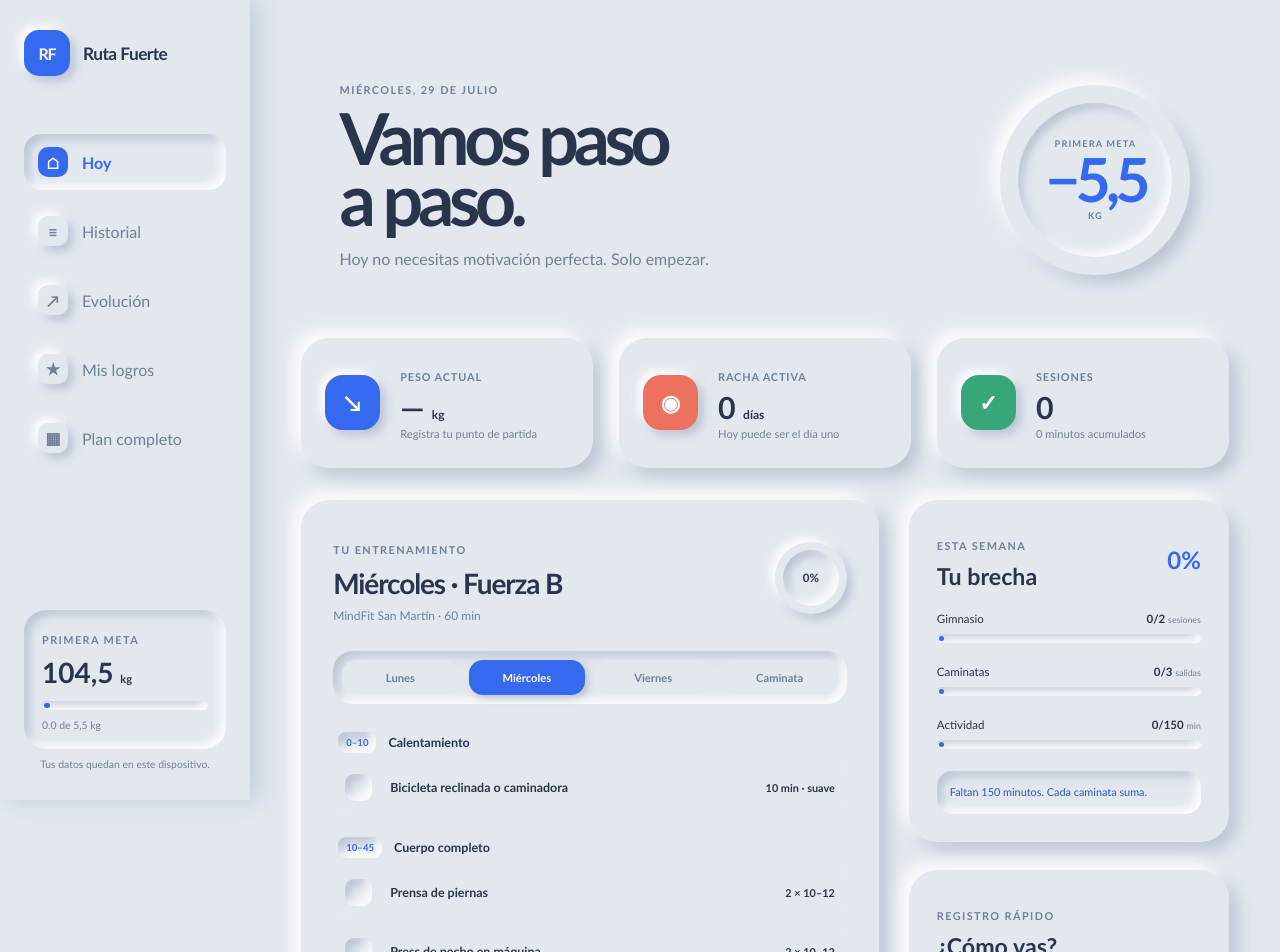
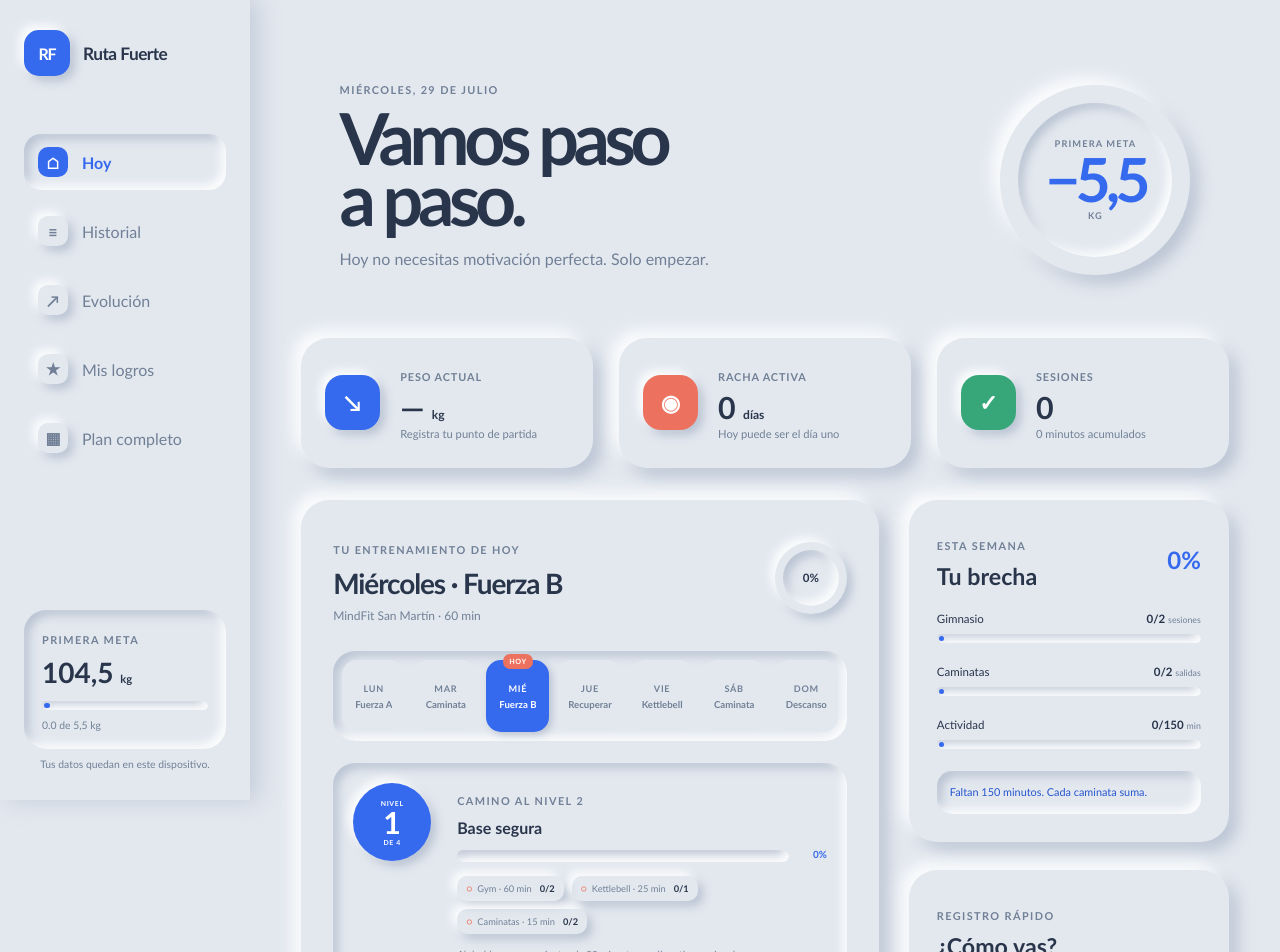
Before and after one commit to geoidegeoidal/ruta-fuerte, a React (Vite) app: page / in a window 1280 px wide. Shown: the top 952 px of the page. Built offline with nearby package versions, Linux system fonts and the light colour scheme.

Commit message:
add guided weekly unlock progression

```diff
--- a/src/main.tsx
+++ b/src/main.tsx
@@ -3,7 +3,7 @@ import { createRoot } from "react-dom/client";
 import "./styles.css";
 
 type View = "hoy" | "historial" | "evolucion" | "logros" | "plan";
-type SessionKey = "lunes" | "miercoles" | "viernes" | "caminar";
+type SessionKey = "lunes" | "miercoles" | "viernes" | "caminar" | "recuperar";
 type LogEntry = {
   id: string;
   date: string;
@@ -95,9 +95,26 @@ const sessions: Record<SessionKey, {
       { name: "Semanas 7–8", prescription: "30 min · 3 días", note: "Si cuesta hablar, baja el ritmo." },
     ]}],
   },
+  recuperar: {
+    label: "Recuperar", place: "En casa o al aire libre", title: "Movilidad suave", duration: 15,
+    blocks: [{ time: "15 MIN", title: "Mover sin exigir", exercises: [
+      { name: "Caminata muy suave", prescription: "8 min" },
+      { name: "Movilidad de hombros y cadera", prescription: "4 min", note: "Sin rebotes ni dolor." },
+      { name: "Respiración tranquila", prescription: "3 min", note: "Inhala y exhala sin aguantar el aire." },
+    ]}],
+  },
 };
 
 const initialStore: Store = { logs: [], checks: {}, startedAt: today() };
+const weeklySchedule: { day: string; short: string; key: SessionKey; detail: string }[] = [
+  { day: "Lunes", short: "LUN", key: "lunes", detail: "Fuerza A" },
+  { day: "Martes", short: "MAR", key: "caminar", detail: "Caminata" },
+  { day: "Miércoles", short: "MIÉ", key: "miercoles", detail: "Fuerza B" },
+  { day: "Jueves", short: "JUE", key: "recuperar", detail: "Recuperar" },
+  { day: "Viernes", short: "VIE", key: "viernes", detail: "Kettlebell" },
+  { day: "Sábado", short: "SÁB", key: "caminar", detail: "Caminata" },
+  { day: "Domingo", short: "DOM", key: "recuperar", detail: "Descanso" },
+];
 
 function loadStore(): Store {
   try {
@@ -107,12 +124,9 @@ function loadStore(): Store {
   return initialStore;
 }
 
-function sessionForToday(): SessionKey {
+function currentDayIndex() {
   const day = new Date().getDay();
-  if (day === 1) return "lunes";
-  if (day === 3) return "miercoles";
-  if (day === 5) return "viernes";
-  return "caminar";
+  return day === 0 ? 6 : day - 1;
 }
 
 function getWeekStart(date = new Date()) {
@@ -188,7 +202,7 @@ function WeightChart({ logs }: { logs: LogEntry[] }) {
 function App() {
   const [store, setStore] = useState<Store>(loadStore);
   const [view, setView] = useState<View>("hoy");
-  const [sessionKey, setSessionKey] = useState<SessionKey>(sessionForToday);
+  const [selectedDay, setSelectedDay] = useState(currentDayIndex);
   const [timer, setTimer] = useState(90);
   const [timerRunning, setTimerRunning] = useState(false);
   const [form, setForm] = useState({ date: today(), weight: "", systolic: "", diastolic: "", activeMinutes: "", steps: "", water: "", energy: "3", note: "" });
@@ -205,10 +219,6 @@ function App() {
     return () => window.clearInterval(id);
   }, [timerRunning]);
 
-  const session = sessions[sessionKey];
-  const allExercises = session.blocks.flatMap((block, bi) => block.exercises.map((exercise, ei) => ({ ...exercise, id: `${today()}-${sessionKey}-${bi}-${ei}` })));
-  const doneCount = allExercises.filter(e => store.checks[e.id]).length;
-  const donePercent = Math.round(doneCount / allExercises.length * 100);
   const sortedLogs = [...store.logs].sort((a, b) => a.date.localeCompare(b.date));
   const weightLogs = sortedLogs.filter(l => l.weight);
   const firstWeight = weightLogs[0]?.weight;
@@ -222,6 +232,58 @@ function App() {
   const weekGym = weekLogs.filter(l => l.sessionDone && (l.session === "lunes" || l.session === "miercoles")).length;
   const weekWalks = weekLogs.filter(l => l.activeMinutes > 0 && (l.session === "caminar" || !l.session)).length;
   const weekMinutes = weekLogs.reduce((sum, l) => sum + l.activeMinutes, 0);
+  const qualifiedGym = store.logs.filter(l => l.sessionDone && (l.session === "lunes" || l.session === "miercoles") && l.activeMinutes >= 60).length;
+  const qualifiedKettlebell = store.logs.filter(l => l.sessionDone && l.session === "viernes" && l.activeMinutes >= 25).length;
+  const walks15 = store.logs.filter(l => l.session === "caminar" && l.activeMinutes >= 15).length;
+  const walks20 = store.logs.filter(l => l.session === "caminar" && l.activeMinutes >= 20).length;
+  const walks25 = store.logs.filter(l => l.session === "caminar" && l.activeMinutes >= 25).length;
+  let programLevel = 1;
+  if (qualifiedGym >= 2 && qualifiedKettlebell >= 1 && walks15 >= 2) programLevel = 2;
+  if (qualifiedGym >= 6 && qualifiedKettlebell >= 3 && walks20 >= 6) programLevel = 3;
+  if (qualifiedGym >= 10 && qualifiedKettlebell >= 5 && walks25 >= 8 && totalMinutes >= 750) programLevel = 4;
+  const walkTarget = [15, 20, 25, 30][programLevel - 1];
+  const walkTargetCount = programLevel === 1 ? 2 : 3;
+  const requirements = programLevel === 1
+    ? [{ label: "Gym · 60 min", value: qualifiedGym, target: 2 }, { label: "Kettlebell · 25 min", value: qualifiedKettlebell, target: 1 }, { label: "Caminatas · 15 min", value: walks15, target: 2 }]
+    : programLevel === 2
+      ? [{ label: "Gym acumulado", value: qualifiedGym, target: 6 }, { label: "Kettlebell acumulado", value: qualifiedKettlebell, target: 3 }, { label: "Caminatas · 20 min", value: walks20, target: 6 }]
+      : programLevel === 3
+        ? [{ label: "Gym acumulado", value: qualifiedGym, target: 10 }, { label: "Kettlebell acumulado", value: qualifiedKettlebell, target: 5 }, { label: "Caminatas · 25 min", value: walks25, target: 8 }, { label: "Minutos totales", value: totalMinutes, target: 750 }]
+        : [];
+  const unlockProgress = requirements.length
+    ? Math.round(requirements.reduce((sum, item) => sum + Math.min(1, item.value / item.target), 0) / requirements.length * 100)
+    : 100;
+  const activeSchedule = weeklySchedule.map((day, index) =>
+    index === 3 && programLevel >= 2
+      ? { ...day, key: "caminar" as SessionKey, detail: "Caminata +" }
+      : day
+  );
+  const sessionKey = activeSchedule[selectedDay].key;
+  const baseSession = sessions[sessionKey];
+  const session = {
+    ...baseSession,
+    duration: sessionKey === "caminar" ? walkTarget : baseSession.duration,
+    blocks: sessionKey === "caminar"
+      ? [{ time: `${walkTarget} MIN`, title: `Objetivo del Nivel ${programLevel}`, exercises: [
+          { name: "Caminata a ritmo conversable", prescription: `${walkTarget} min`, note: "Debes poder hablar en frases completas." },
+          { name: "Vuelta a la calma", prescription: "3 min suaves", note: "No te detengas de golpe." },
+        ]}]
+      : baseSession.blocks.map(block => ({
+          ...block,
+          title: sessionKey === "viernes" && block.title.startsWith("Circuito")
+            ? `Circuito · ${programLevel >= 3 ? 3 : 2} vueltas`
+            : block.title,
+          exercises: block.exercises.map(exercise => ({
+            ...exercise,
+            prescription: programLevel >= 3 && (sessionKey === "lunes" || sessionKey === "miercoles")
+              ? exercise.prescription.replace(/^2 ×/, "3 ×")
+              : exercise.prescription,
+          })),
+        })),
+  };
+  const allExercises = session.blocks.flatMap((block, bi) => block.exercises.map((exercise, ei) => ({ ...exercise, id: `${today()}-${sessionKey}-${bi}-${ei}` })));
+  const doneCount = allExercises.filter(e => store.checks[e.id]).length;
+  const donePercent = Math.round(doneCount / allExercises.length * 100);
   const lastSevenDays = Array.from({ length: 7 }, (_, index) => {
     const date = new Date();
     date.setDate(date.getDate() - (6 - index));
@@ -262,7 +324,7 @@ function App() {
       id: crypto.randomUUID(), date: today(), activeMinutes: session.duration,
       session: sessionKey, sessionDone: true,
     });
-    setSaveMessage("Entrenamiento guardado en tu historial.");
+    setSaveMessage(programLevel < 4 ? "Sesión guardada. Tu próximo nivel está más cerca." : "Sesión guardada. Nivel máximo consolidado.");
     window.setTimeout(() => setSaveMessage(""), 3000);
   }
 
@@ -357,12 +419,33 @@ function App() {
           <section className="today-grid">
             <article className="soft-card workout-card">
               <div className="card-heading">
-                <div><p className="eyebrow">Tu entrenamiento</p><h2>{session.label} · {session.title}</h2><span>{session.place} · {session.duration} min</span></div>
+                <div><p className="eyebrow">{selectedDay === currentDayIndex() ? "Tu entrenamiento de hoy" : `Plan para el ${activeSchedule[selectedDay].day.toLowerCase()}`}</p><h2>{activeSchedule[selectedDay].day} · {session.title}</h2><span>{session.place} · {session.duration} min</span></div>
                 <div className="completion-ring" style={{ "--progress": `${donePercent * 3.6}deg` } as React.CSSProperties}><strong>{donePercent}%</strong></div>
               </div>
-              <div className="session-switch" role="tablist" aria-label="Elegir sesión">
-                {(Object.keys(sessions) as SessionKey[]).map(key => <button role="tab" aria-selected={key === sessionKey} className={key === sessionKey ? "active" : ""} onClick={() => setSessionKey(key)} key={key}>{sessions[key].label}</button>)}
+              <div className="week-selector" role="tablist" aria-label="Elegir día de la semana">
+                {activeSchedule.map((day, index) => <button
+                  role="tab"
+                  aria-selected={selectedDay === index}
+                  className={`${selectedDay === index ? "active" : ""} ${currentDayIndex() === index ? "is-today" : ""}`}
+                  onClick={() => setSelectedDay(index)}
+                  key={day.day}
+                >
+                  <span>{day.short}</span><strong>{day.detail}</strong>{currentDayIndex() === index && <small>HOY</small>}
+                </button>)}
               </div>
+              <section className="unlock-panel" aria-label={`Progresión: nivel ${programLevel}`}>
+                <div className="level-orb"><small>NIVEL</small><strong>{programLevel}</strong><span>DE 4</span></div>
+                <div className="unlock-copy">
+                  <div><p className="eyebrow">{programLevel === 4 ? "Todo desbloqueado" : `Camino al Nivel ${programLevel + 1}`}</p><h3>{["Base segura", "Más resistencia", "Más volumen", "Hábito consolidado"][programLevel - 1]}</h3></div>
+                  {programLevel < 4 ? <>
+                    <div className="unlock-progress"><i style={{width:`${unlockProgress}%`}}/><span>{unlockProgress}%</span></div>
+                    <div className="unlock-requirements">
+                      {requirements.map(item => <span className={item.value >= item.target ? "complete" : ""} key={item.label}><i>{item.value >= item.target ? "✓" : "○"}</i>{item.label}<b>{Math.min(item.value,item.target)}/{item.target}</b></span>)}
+                    </div>
+                    <p className="unlock-reward">Al desbloquear: {programLevel === 1 ? "caminatas de 20 min y tercer día activo opcional." : programLevel === 2 ? "3 series, 3 vueltas de kettlebell y caminatas de 25 min." : "caminatas de 30 min y meta consolidada de 150 min semanales."}</p>
+                  </> : <p className="unlock-reward">Ya liberaste todo el plan. Mantén este nivel y prioriza la regularidad.</p>}
+                </div>
+              </section>
               <div className="exercise-list">
                 {session.blocks.map((block, bi) => <div className="exercise-block" key={block.title}>
                   <div className="block-label"><span>{block.time}</span><strong>{block.title}</strong></div>
@@ -384,7 +467,7 @@ function App() {
               <article className="soft-card week-card">
                 <div className="card-heading compact"><div><p className="eyebrow">Esta semana</p><h3>Tu brecha</h3></div><strong>{Math.min(100, Math.round(weekMinutes / 150 * 100))}%</strong></div>
                 <GapRow label="Gimnasio" value={weekGym} target={2} unit="sesiones" />
-                <GapRow label="Caminatas" value={weekWalks} target={3} unit="salidas" />
+                <GapRow label="Caminatas" value={weekWalks} target={walkTargetCount} unit="salidas" />
                 <GapRow label="Actividad" value={weekMinutes} target={150} unit="min" />
                 <p className="gap-message">{weekMinutes >= 150 ? "Meta semanal conseguida. Excelente." : `Faltan ${Math.max(0, 150 - weekMinutes)} minutos. Cada caminata suma.`}</p>
               </article>
@@ -475,10 +558,10 @@ function App() {
           </section>
           <section className="plan-grid">
             <article className="soft-card plan-card"><p className="eyebrow">Progresión</p><h2>Subir sin apurarse</h2><div className="timeline">
-              <div><span>01–02</span><strong>Adaptar</strong><p>2 gimnasios, 1 kettlebell y caminatas de 15 minutos.</p></div>
-              <div><span>03–04</span><strong>Construir</strong><p>Agrega la segunda caminata y llega a 20 minutos.</p></div>
-              <div><span>05–06</span><strong>Consolidar</strong><p>Si recuperas bien, usa 3 series y camina 25 minutos.</p></div>
-              <div><span>07–08</span><strong>Sostener</strong><p>Busca 150 minutos semanales y caminatas de 30 minutos.</p></div>
+              <div className="unlocked"><span>✓</span><strong>Nivel 1 · Adaptar</strong><p>2 gimnasios, 1 kettlebell y caminatas de 15 minutos.</p></div>
+              <div className={programLevel >= 2 ? "unlocked" : "locked"}><span>{programLevel >= 2 ? "✓" : "🔒"}</span><strong>Nivel 2 · Construir</strong><p>Caminatas de 20 minutos y tercer día activo opcional.</p></div>
+              <div className={programLevel >= 3 ? "unlocked" : "locked"}><span>{programLevel >= 3 ? "✓" : "🔒"}</span><strong>Nivel 3 · Consolidar</strong><p>3 series, 3 vueltas de kettlebell y caminatas de 25 minutos.</p></div>
+              <div className={programLevel >= 4 ? "unlocked" : "locked"}><span>{programLevel >= 4 ? "✓" : "🔒"}</span><strong>Nivel 4 · Sostener</strong><p>Caminatas de 30 minutos y al menos 150 minutos semanales.</p></div>
             </div></article>
             <article className="soft-card plan-card"><p className="eyebrow">Alimentación</p><h2>Lo que mueve la balanza</h2><ul className="guideline-list"><li><span>½</span><div><strong>Verduras</strong><p>La mitad del plato en almuerzo y cena.</p></div></li><li><span>¼</span><div><strong>Proteína</strong><p>Pollo, pescado, huevos, legumbres o lácteos.</p></div></li><li><span>¼</span><div><strong>Carbohidrato</strong><p>Arroz, papa, pasta o legumbres en porción medida.</p></div></li><li><span>○</span><div><strong>Bebidas</strong><p>Agua como base; elimina bebidas azucaradas y limita alcohol.</p></div></li></ul></article>
             <article className="soft-card plan-card warning-card"><p className="eyebrow">Seguridad</p><h2>La presión manda</h2><div className="pressure-number">&gt;180 <small>o</small> &gt;120</div><p>No entrenes. Repite la lectura después de unos minutos y contacta a un profesional. Con dolor de pecho, falta de aire, debilidad, alteración visual o dificultad para hablar, busca atención urgente.</p><ul><li>Respira durante cada repetición.</li><li>No entrenes al fallo: deja 3–4 repeticiones en reserva.</li><li>Detente ante mareo, desmayo o falta de aire anormal.</li><li>Por ahora evita swings, snatches y press sobre la cabeza.</li></ul></article>
--- a/src/styles.css
+++ b/src/styles.css
@@ -68,9 +68,29 @@ button:focus-visible, input:focus-visible, textarea:focus-visible, select:focus-
 .completion-ring { position: relative; width: 72px; height: 72px; display: grid; place-items: center; border-radius: 50%; background: conic-gradient(var(--accent) var(--progress), transparent 0); box-shadow: var(--small-raised); }
 .completion-ring:after { content: ""; position: absolute; width: 56px; height: 56px; border-radius: 50%; background: var(--bg); box-shadow: var(--pressed); }
 .completion-ring strong { z-index: 1; font-size: .72rem; }
-.session-switch { margin: 28px 0; display: grid; grid-template-columns: repeat(4, 1fr); gap: 10px; padding: 9px; border-radius: 20px; box-shadow: var(--pressed); }
-.session-switch button { padding: 11px 8px; border-radius: 14px; color: var(--muted); background: var(--bg); cursor: pointer; font-size: .7rem; font-weight: 800; }
-.session-switch button.active { color: white; background: var(--accent); box-shadow: 3px 3px 7px var(--dark-shadow); }
+.week-selector { margin: 28px 0 22px; display: grid; grid-template-columns: repeat(7, 1fr); gap: 9px; padding: 9px; border-radius: 22px; box-shadow: var(--pressed); }
+.week-selector button { position: relative; min-width: 0; min-height: 72px; display: flex; flex-direction: column; align-items: center; justify-content: center; gap: 5px; padding: 9px 5px; border-radius: 15px; color: var(--muted); background: var(--bg); cursor: pointer; }
+.week-selector button span { font-size: .57rem; font-weight: 900; letter-spacing: .08em; }
+.week-selector button strong { max-width: 100%; overflow: hidden; font-size: .6rem; text-overflow: ellipsis; white-space: nowrap; }
+.week-selector button small { position: absolute; top: -6px; padding: 3px 6px; border-radius: 7px; color: white; background: var(--coral); font-size: .45rem; font-weight: 900; letter-spacing: .08em; }
+.week-selector button.is-today:not(.active) { color: var(--coral); box-shadow: var(--small-raised); }
+.week-selector button.active { color: white; background: var(--accent); box-shadow: 3px 3px 7px var(--dark-shadow); }
+.unlock-panel { display: grid; grid-template-columns: 82px 1fr; gap: 22px; margin: 0 0 30px; padding: 20px; border-radius: 22px; box-shadow: var(--pressed); }
+.level-orb { width: 78px; height: 78px; display: flex; flex-direction: column; align-items: center; justify-content: center; border-radius: 50%; color: white; background: var(--accent); box-shadow: var(--small-raised); }
+.level-orb small, .level-orb span { font-size: .43rem; font-weight: 900; letter-spacing: .1em; }
+.level-orb strong { font: 900 1.9rem/1 var(--font-display); }
+.unlock-copy { min-width: 0; }
+.unlock-copy h3 { margin: 4px 0 13px; font-size: 1rem; }
+.unlock-progress { position: relative; height: 12px; margin-right: 38px; padding: 3px; border-radius: 99px; box-shadow: var(--pressed); }
+.unlock-progress > i { height: 100%; display: block; border-radius: inherit; background: var(--accent); }
+.unlock-progress > span { position: absolute; top: -2px; right: -38px; color: var(--accent); font-size: .62rem; font-weight: 900; }
+.unlock-requirements { display: flex; flex-wrap: wrap; gap: 8px; margin-top: 14px; }
+.unlock-requirements > span { display: flex; align-items: center; gap: 5px; padding: 7px 9px; border-radius: 10px; color: var(--muted); box-shadow: var(--small-raised); font-size: .58rem; }
+.unlock-requirements span i { color: var(--coral); font-style: normal; }
+.unlock-requirements span b { margin-left: 3px; color: var(--text); }
+.unlock-requirements span.complete { color: var(--green); box-shadow: var(--pressed); }
+.unlock-requirements span.complete i { color: var(--green); }
+.unlock-reward { margin: 13px 0 0; color: var(--muted); font-size: .62rem; line-height: 1.5; }
 .exercise-block + .exercise-block { margin-top: 24px; }
 .block-label { display: flex; align-items: center; gap: 12px; margin: 0 5px 9px; }
 .block-label span { padding: 5px 8px; border-radius: 8px; color: var(--accent); box-shadow: var(--pressed); font-size: .6rem; font-weight: 900; }
@@ -154,7 +174,7 @@ textarea { min-height: 90px; resize: vertical; }
 .profile-strip small { display: block; margin-bottom: 7px; color: var(--muted); font-size: .56rem; font-weight: 900; text-transform: uppercase; }
 .profile-strip strong { font-size: .82rem; }
 .plan-grid { display: grid; grid-template-columns: 1fr 1fr; gap: 28px; }.plan-card { padding: 32px; }.plan-card h2 { margin: 6px 0 28px; font: 900 1.8rem var(--font-display); }
-.timeline { display: grid; gap: 4px; }.timeline > div { display: grid; grid-template-columns: 60px 90px 1fr; align-items: center; gap: 13px; padding: 15px; border-radius: 14px; }.timeline > div:nth-child(odd) { box-shadow: var(--pressed); }.timeline span { color: var(--accent); font-size: .65rem; font-weight: 900; }.timeline strong { font-size: .78rem; }.timeline p { margin: 0; color: var(--muted); font-size: .68rem; }
+.timeline { display: grid; gap: 9px; }.timeline > div { display: grid; grid-template-columns: 35px 150px 1fr; align-items: center; gap: 13px; padding: 15px; border-radius: 14px; }.timeline > div.unlocked { box-shadow: var(--pressed); }.timeline > div.locked { opacity: .5; }.timeline span { width: 28px; height: 28px; display: grid; place-items: center; border-radius: 9px; color: var(--accent); box-shadow: var(--small-raised); font-size: .65rem; font-weight: 900; }.timeline .unlocked span { color: white; background: var(--green); box-shadow: none; }.timeline strong { font-size: .72rem; }.timeline p { margin: 0; color: var(--muted); font-size: .68rem; }
 .guideline-list, .habit-list, .warning-card ul { list-style: none; padding: 0; }.guideline-list li { display: flex; gap: 18px; align-items: center; padding: 15px 0; }.guideline-list li > span { flex: 0 0 44px; height: 44px; display: grid; place-items: center; border-radius: 14px; color: var(--accent); box-shadow: var(--pressed); font-weight: 900; }.guideline-list p { margin: 3px 0 0; color: var(--muted); font-size: .7rem; }
 .warning-card { background: #e8d9d5; }.pressure-number { margin-bottom: 20px; color: #a64234; font: 900 2.7rem var(--font-display); }.pressure-number small { font-size: .8rem; }.warning-card > p { font-size: .75rem; line-height: 1.6; }.warning-card li { margin: 9px 0; font-size: .72rem; }.warning-card li:before { content: "•"; margin-right: 10px; color: #a64234; }
 .habit-list li { display: flex; gap: 15px; padding: 14px 0; }.habit-list i { color: var(--accent); font-style: normal; font-weight: 900; }.habit-list span { display: flex; flex-direction: column; gap: 4px; color: var(--muted); font-size: .68rem; }.habit-list strong { color: var(--text); font-size: .78rem; }
@@ -177,8 +197,8 @@ textarea { min-height: 90px; resize: vertical; }
 }
 @media (max-width: 520px) {
   .content { padding-inline: 13px; }.logo strong { font-size: .9rem; }.welcome { align-items: start; }.welcome h1 { font-size: 3rem; }.welcome > div:first-child > p:last-child { font-size: .78rem; }.goal-orbit { flex-basis: 112px; height: 112px; }.goal-orbit:after { width: 88px; height: 88px; }.goal-orbit strong { font-size: 2.2rem; }.goal-orbit span { font-size: .45rem; }
-  .workout-card, .week-card, .quick-log, .full-log, .data-tools, .chart-card, .plan-card { padding: 21px; border-radius: 23px; }.card-heading { align-items: start; }.card-heading h2 { font-size: 1.35rem; }.session-switch { grid-template-columns: 1fr 1fr; }.exercise { grid-template-columns: 30px 1fr; }.exercise b { grid-column: 2; color: var(--muted); }.workout-actions { align-items: stretch; flex-direction: column; }.timer { justify-content: space-between; }
-  .form-grid, .evolution-stats, .achievements-grid { grid-template-columns: 1fr; }.log-row { grid-template-columns: 58px 1fr; gap: 15px; }.log-metrics { grid-column: 1/-1; justify-content: space-between; }.achievement-summary { grid-template-columns: 1fr; }.achievement-summary > p { grid-column: 1; margin: 0; }.timeline > div { grid-template-columns: 55px 1fr; }.timeline p { grid-column: 2; }.week-plan { gap: 12px; }.week-plan article { min-height: 130px; padding: 16px; }.mobile-nav { left: 7px; right: 7px; bottom: 7px; }.toast { left: 14px; right: 14px; bottom: 92px; text-align: center; }
+  .workout-card, .week-card, .quick-log, .full-log, .data-tools, .chart-card, .plan-card { padding: 21px; border-radius: 23px; }.card-heading { align-items: start; }.card-heading h2 { font-size: 1.35rem; }.week-selector { grid-template-columns: repeat(7, 74px); overflow-x: auto; padding-top: 14px; }.week-selector button { min-height: 65px; }.unlock-panel { grid-template-columns: 1fr; }.level-orb { width: 66px; height: 66px; }.exercise { grid-template-columns: 30px 1fr; }.exercise b { grid-column: 2; color: var(--muted); }.workout-actions { align-items: stretch; flex-direction: column; }.timer { justify-content: space-between; }
+  .form-grid, .evolution-stats, .achievements-grid { grid-template-columns: 1fr; }.log-row { grid-template-columns: 58px 1fr; gap: 15px; }.log-metrics { grid-column: 1/-1; justify-content: space-between; }.achievement-summary { grid-template-columns: 1fr; }.achievement-summary > p { grid-column: 1; margin: 0; }.timeline > div { grid-template-columns: 35px 1fr; }.timeline p { grid-column: 2; }.week-plan { gap: 12px; }.week-plan article { min-height: 130px; padding: 16px; }.mobile-nav { left: 7px; right: 7px; bottom: 7px; }.toast { left: 14px; right: 14px; bottom: 92px; text-align: center; }
 }
 @media (prefers-reduced-motion: reduce) {
   *, *::before, *::after { scroll-behavior: auto !important; animation-duration: .01ms !important; animation-iteration-count: 1 !important; transition-duration: .01ms !important; }
```
